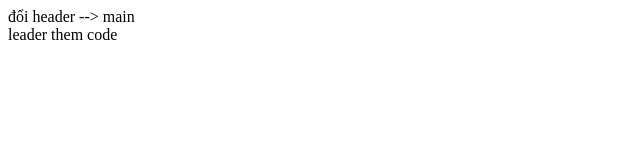
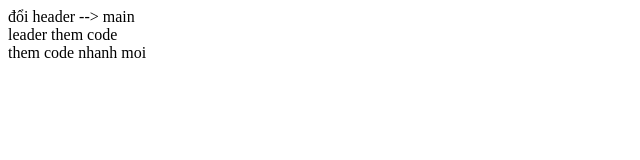
Before and after one commit to hungle012/projectBS4, a plain HTML site: page index.html in a window 1280 px wide. Shown: the whole page, without its empty margins (0-640 px from the left). Drawn offline with Linux system fonts and the light colour scheme.

Commit message:
check nhanh moi Leader

```diff
--- a/index.html
+++ b/index.html
@@ -9,5 +9,6 @@
 <body>
     <main> đổi header --> main</main>
     <header> leader them code</header>
+    <section>them code nhanh moi</section>
 </body>
 </html>
```
